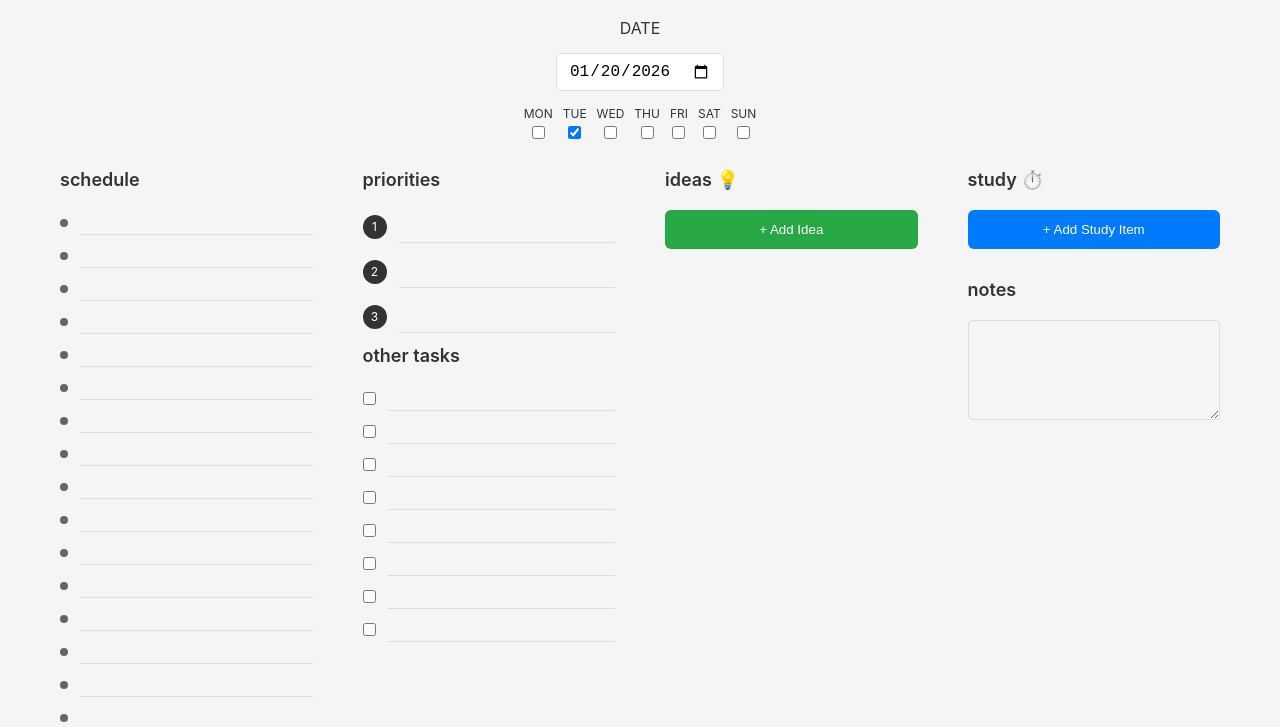
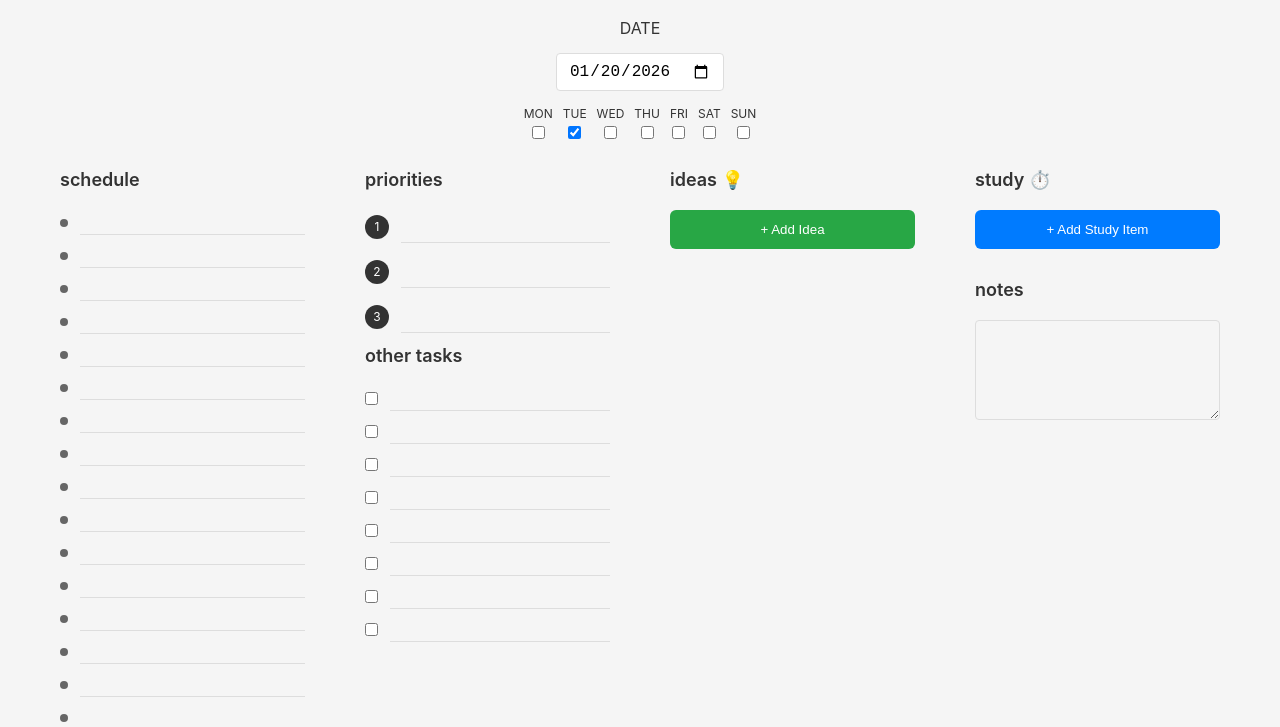
Before and after one commit to fasthd97/todays-plan, a plain HTML site: page index.html in a window 1280 px wide. Shown: the part 71-798 px from the top of the page. Drawn offline with Linux system fonts and the light colour scheme; no server answers.

Commit message:
Use full page width with better spacing

```diff
--- a/css/style.css
+++ b/css/style.css
@@ -13,9 +13,9 @@ body {
 }
 
 .container {
-    max-width: 1200px;
-    margin: 0 auto;
-    padding: 20px;
+    max-width: 100%;
+    margin: 0;
+    padding: 20px 40px;
 }
 
 /* Header */
@@ -66,9 +66,10 @@ body {
 .main-content {
     display: grid;
     grid-template-columns: 1fr 1fr 1fr 1fr;
-    gap: 50px;
+    gap: 60px;
     margin-bottom: 40px;
     width: 100%;
+    padding: 0 20px;
 }
 
 .section-title {
```
